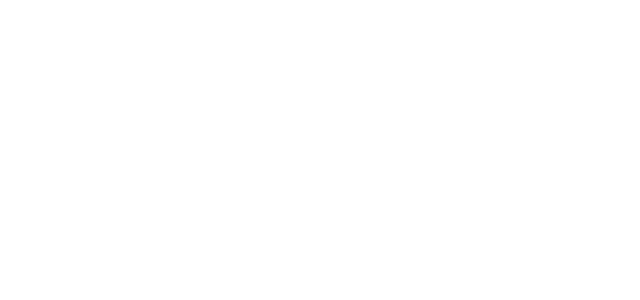
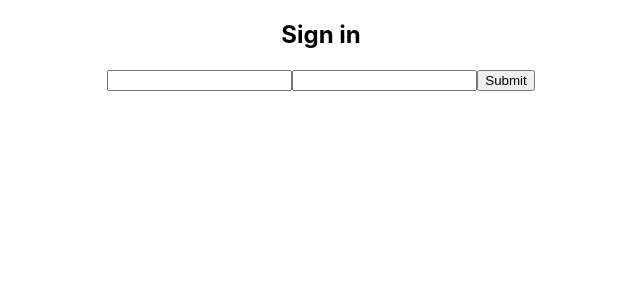
Before and after one commit to cdallasanta/school-sites, a React (Create React App) app in the folder client/: page /login in a window 1280 px wide. Shown: the top 300 px of the page, without its empty margins (319-959 px from the left). Built offline with nearby package versions, Linux system fonts and the light colour scheme.

Commit message:
continuing to set up devise_auth_token

```diff
--- a/client/src/App.js
+++ b/client/src/App.js
@@ -4,6 +4,7 @@
 import SchoolContainer from './containers/SchoolContainer';
 import DistrictContainer from './containers/DistrictContainer';
 import CalendarCont from './oldCalendar/Calendar';
+import Login from './components/Login';
 
 class App extends React.Component {
   render(){
@@ -16,6 +17,7 @@
             <Route exact path="/districts/:dist_id/schools/:school_id" component={SchoolContainer} />
             <Route exact path="/districts/:dist_id" component={DistrictContainer} />
             <Route exact path="/districts/:dist_id/calendar" component={CalendarCont} />
+            <Route exact path="/login" component={Login} />
           </Switch>
         </BrowserRouter>
       </div>
--- /dev/null
+++ b/client/src/components/Login.js
@@ -0,0 +1,50 @@
+import React from 'react';
+
+export default class Login extends React.Component {
+  state = {
+    email: "",
+    password: ""
+  }
+
+  handleChange = e => {
+    this.setState({
+      [e.target.name]: e.target.value
+    })
+  }
+
+  handleLogin = (e) => {
+    e.preventDefault();
+
+    fetch({
+      type: 'POST',
+      url: 'http://localhost:3000/auth/sign_in',
+      data: {
+        email: this.state.email,
+        password: this.state.password
+      }
+    })
+    .then((response, status, jqXHR) => {
+      sessionStorage.setItem('user',
+        JSON.stringify({
+          'access-token': jqXHR.getResponseHeader('access-token'),
+          client: jqXHR.getResponseHeader('client'),
+          uid: response.data.uid
+        })
+      );
+      this.props.history.push('/');
+    })
+  }
+
+  render () {
+    return (
+      <div>
+        <h2>Sign in</h2>
+        <form onSubmit={this.handleLogin} >
+          <input name="email" value={this.state.email} onChange={this.handleChange} />
+          <input name="password" type="password" value={this.state.password} onChange={this.handleChange} />
+          <input type="submit"/>
+        </form>
+      </div>
+    )
+  }
+}
```
Also changed, not shown: 2 other files (tests, documents, lock files or other folders).
